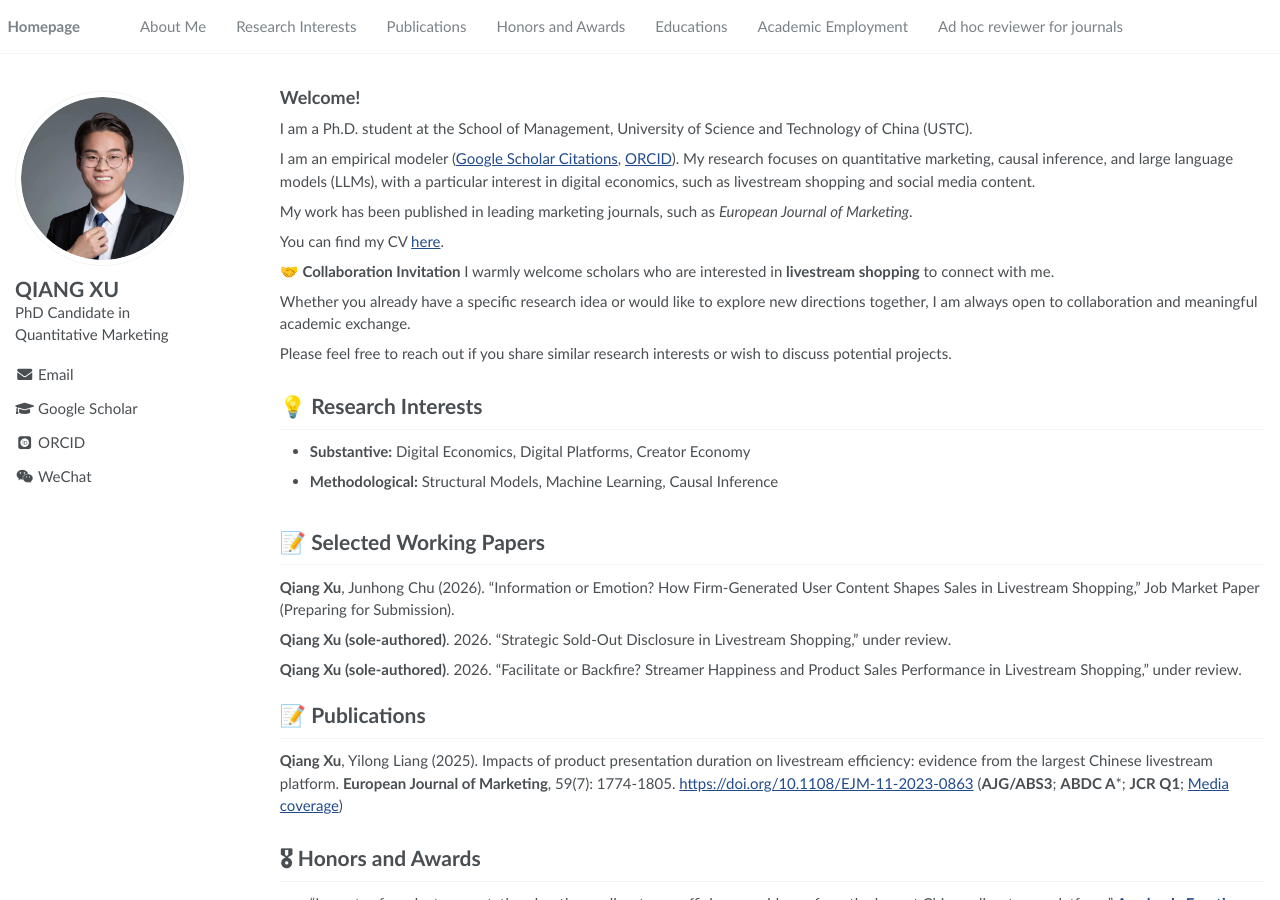
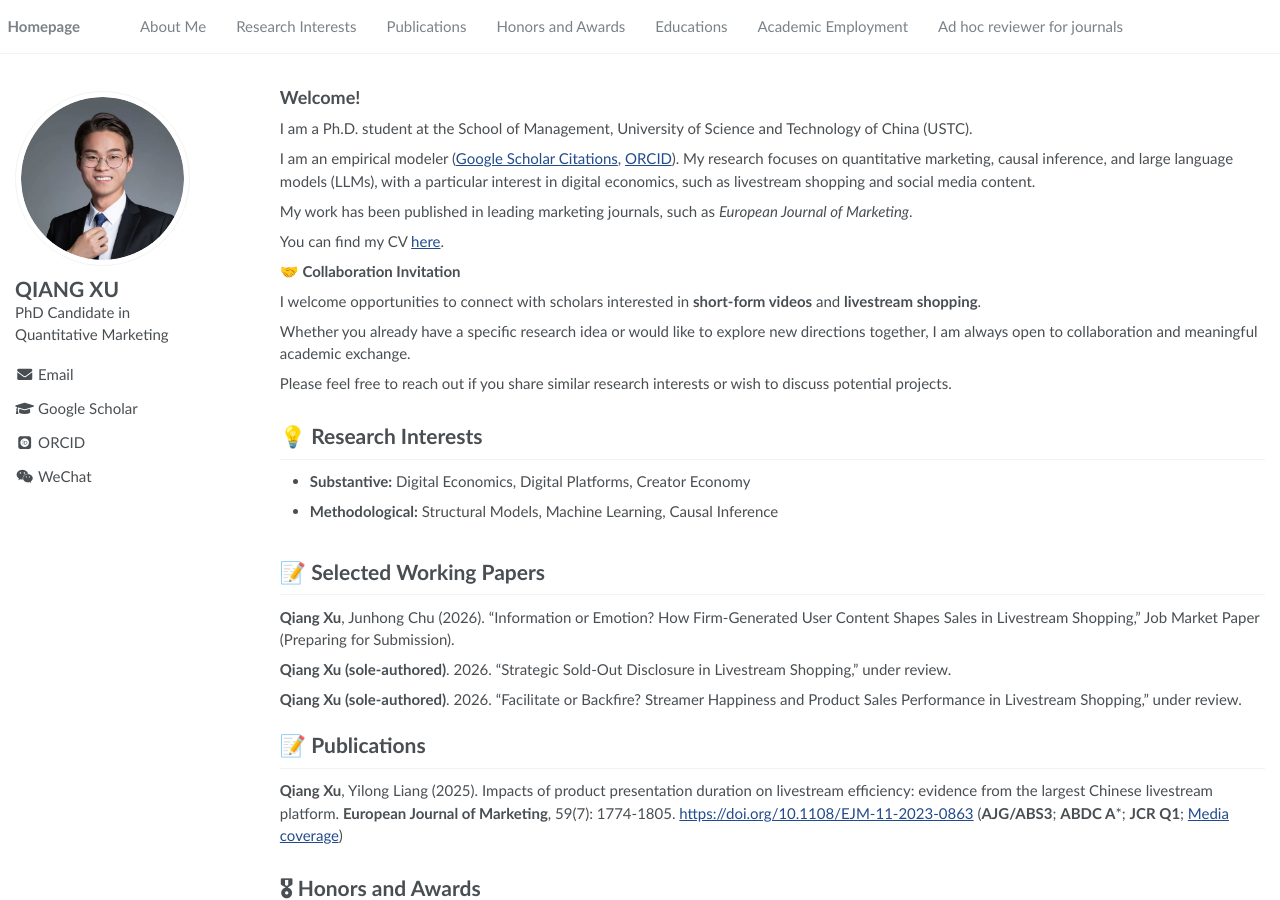
Before and after one commit to xuqiang/xuqiang.github.io, a Jekyll site: the page built from _pages/about.md, in a window 1280 px wide and 900 px high. Built offline with Jekyll 4.4.1, drawn with Linux system fonts in a browser that asks for light colours; some web fonts are replaced.

Commit message:
Update about.md

```diff
--- a/_pages/about.md
+++ b/_pages/about.md
@@ -28,7 +28,8 @@ You can find my CV [here](https://xuqiang.github.io/files/CV_XuQiang.pdf).
 
 
 🤝 **Collaboration Invitation**
-I warmly welcome scholars who are interested in **livestream shopping** to connect with me.
+
+I welcome opportunities to connect with scholars interested in **short-form videos** and **livestream shopping**.
 
 Whether you already have a specific research idea or would like to explore new directions together, I am always open to collaboration and meaningful academic exchange.
 
```
